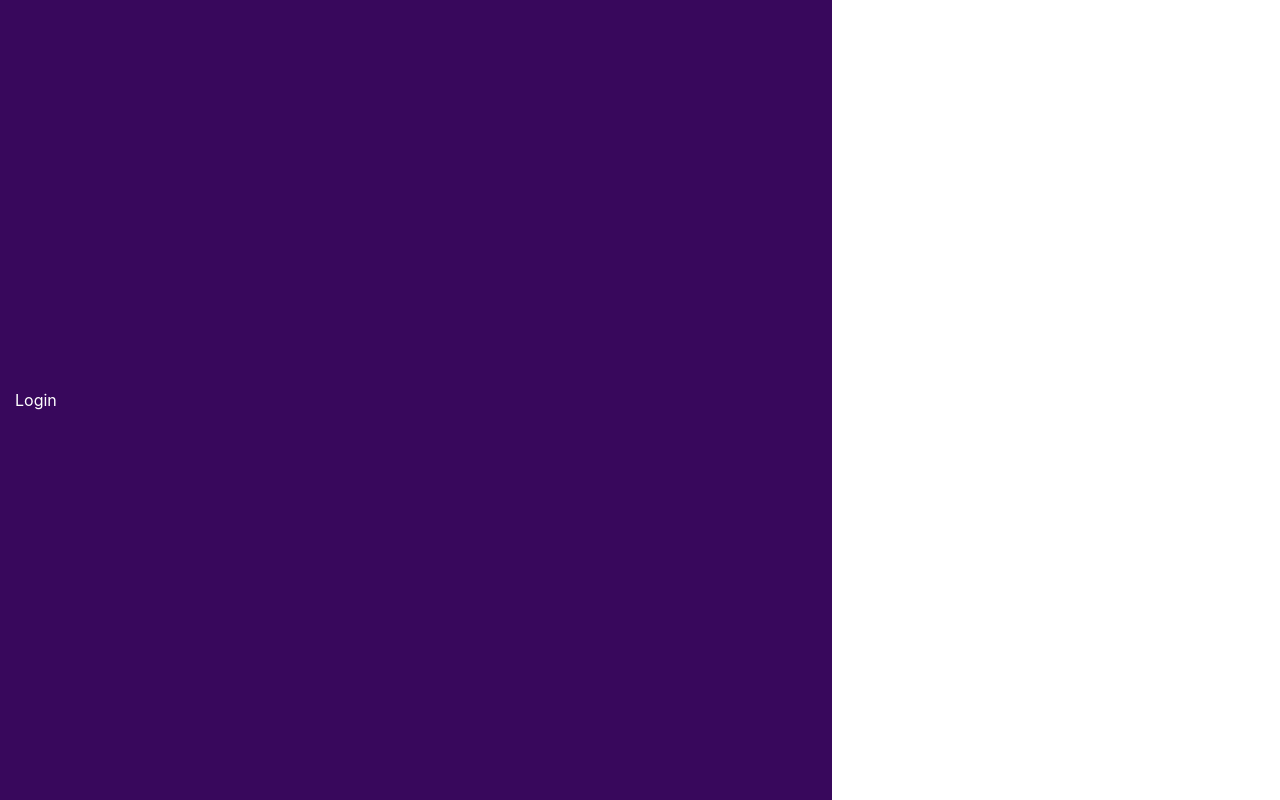
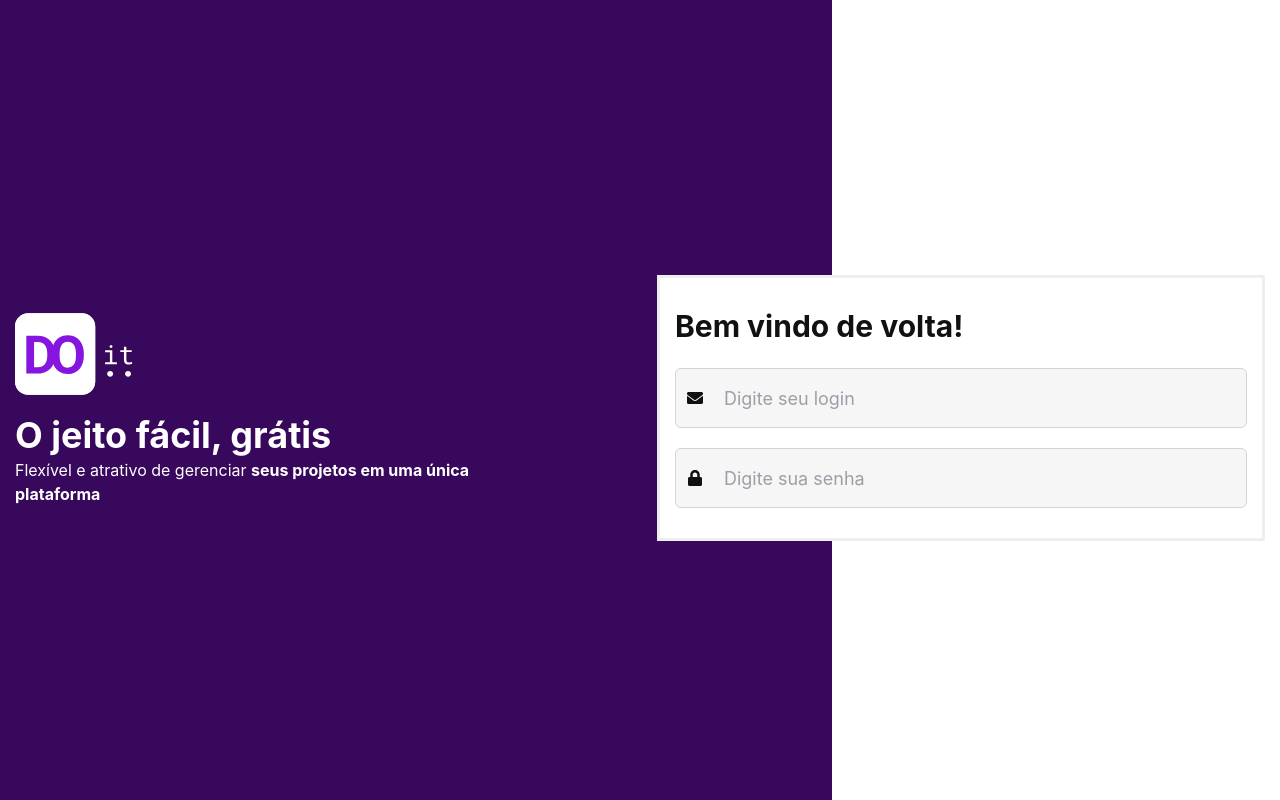
Before and after one commit to schillreff/do_it_front, a React (Create React App) app: page / in a window 1280 px wide. Built offline with nearby package versions, Linux system fonts and the light colour scheme.

Commit message:
feart: added input and heading

```diff
--- a/src/pages/Login/index.tsx
+++ b/src/pages/Login/index.tsx
@@ -1,6 +1,17 @@
-import { Flex, Text } from '@chakra-ui/react';
+import { Flex, Grid, Heading, Image, Text, VStack } from '@chakra-ui/react';
+import { FaEnvelope, FaLock } from 'react-icons/fa';
+import LogoPrimary from '../../assets/logo-primary.svg';
+import { Input } from '../../components/Form/input';
+import { useForm } from 'react-hook-form';
 
-export const Login = () => (
+export const Login = () => {
+  const {
+    formState: { errors },
+    register,
+    handleSubmit,
+  } = useForm();
+
+  return (
     <Flex
       padding='10px 15px'
       alignItems='center'
@@ -8,6 +19,45 @@ export const Login = () => (
       bgGradient='linear(to-r, purple.800 65%, white 35%)'
       color='white'
     >
-    <Text>Login</Text>
+      <Flex
+        w={'100%'}
+        justifyContent={'center'}
+        flexDirection={'row'}
+        alignItems={'center'}
+      >
+        <Grid w={'100%'} paddingRight={'100px'}>
+          <Image src={LogoPrimary} alt='doit' boxSize={'120px'} />
+          <Heading as={'h1'}> O jeito fácil, grátis</Heading>
+          <Text>
+            Flexível e atrativo de gerenciar{' '}
+            <b>seus projetos em uma única plataforma</b>
+          </Text>
+        </Grid>
+        <Grid
+          as={'form'}
+          mt={'4'}
+          w={'100%'}
+          padding={'30px 15px'}
+          border={'3px solid'}
+          borderColor={'gray.100'}
+          bg={'white'}
+          color={'gray.900'}
+        >
+          <Heading size={'lg'}>Bem vindo de volta!</Heading>
+          <VStack mt={'6'} spacing={'5'}>
+            <Input
+              placeholder={'Digite seu login'}
+              icon={FaEnvelope}
+              name='email'
+            />
+            <Input
+              placeholder={'Digite sua senha'}
+              icon={FaLock}
+              {...register('password')}
+            />
+          </VStack>
+        </Grid>
+      </Flex>
     </Flex>
   );
+};
```
Lines whose indentation alone changed are shown as unchanged.
